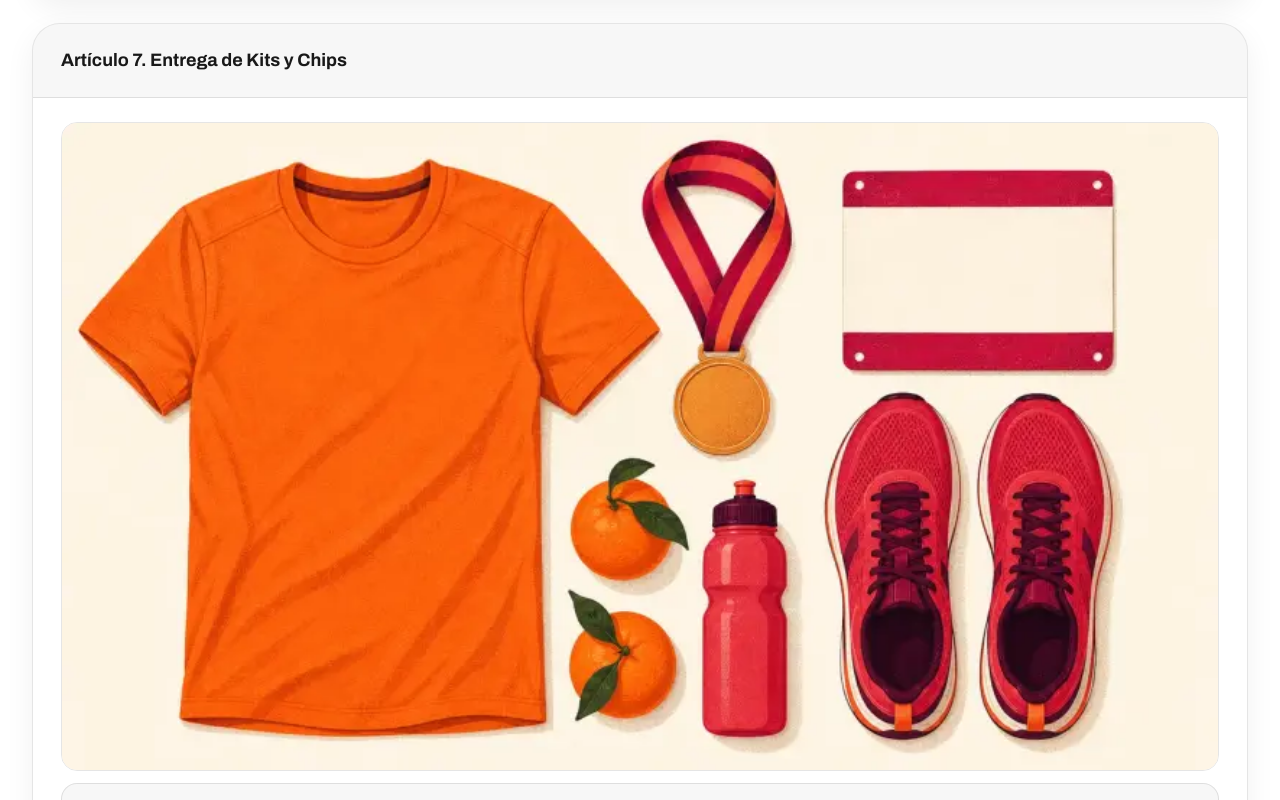
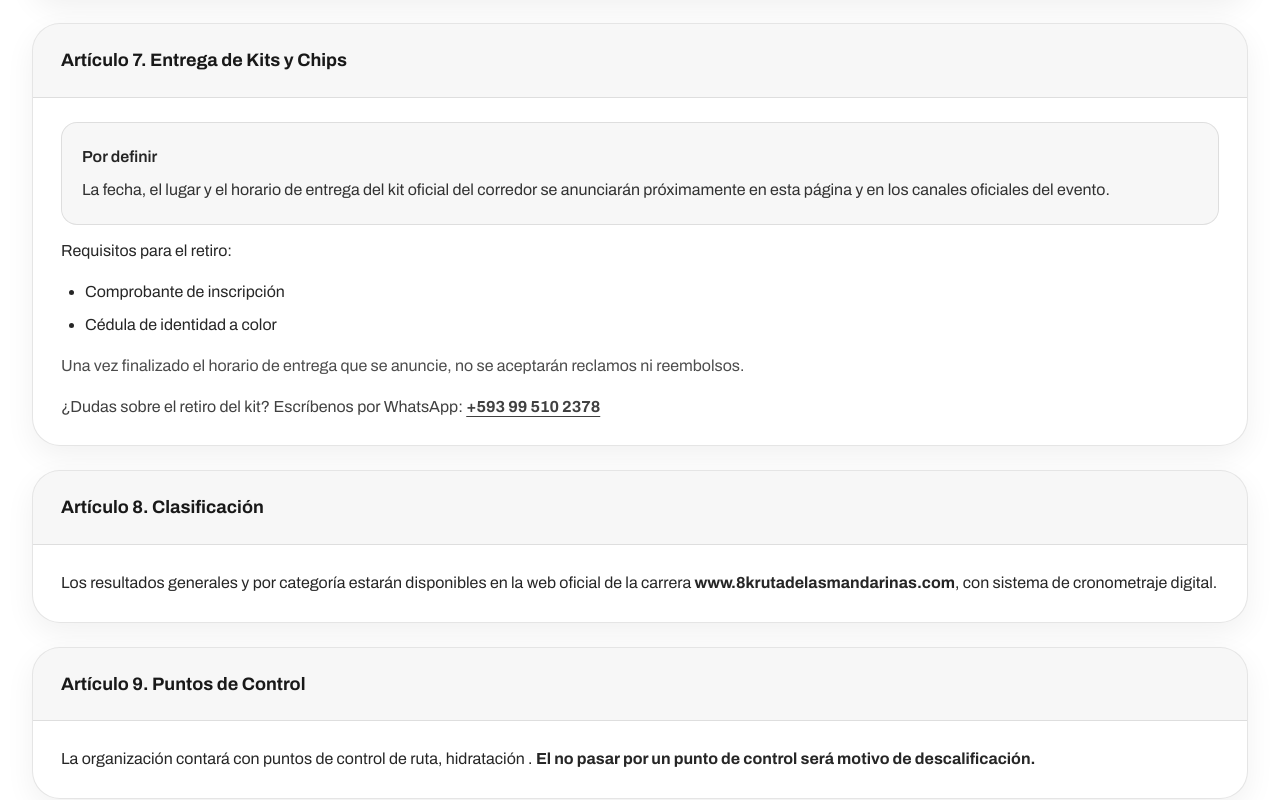
Before and after one commit to VictorAndrade08/8k-mandarinas-2026, a Next.js app: page /reglamento in a window 1280 px wide. Shown: the part 2460-3260 px from the top of the page. Built offline with nearby package versions, Linux system fonts and the light colour scheme.

Commit message:
Refactor code structure for improved readability and maintainability

```diff
--- a/app/reglamento/page.tsx
+++ b/app/reglamento/page.tsx
@@ -7,7 +7,6 @@ import {
   WHATSAPP_SOPORTE,
   PREMIOS,
 } from "../lib/carrera";
-import { srcSetDe } from "../lib/imagen";
 
 // WhatsApp de la organización para reclamos de resultados. Es distinto del de
 // soporte al corredor: este lo atiende el juzgamiento, no inscripciones.
@@ -226,20 +225,6 @@ export default function ReglamentoSection() {
 
           <ArticleCard id="art-7" title="Artículo 7. Entrega de Kits y Chips">
             <div className="space-y-3">
-              {/* El kit dibujado (ilustración declarada, docs/CAMBIO-IMAGENES.md):
-                  quince artículos de texto seguido agradecen un respiro visual,
-                  y este es EL artículo que la gente busca. */}
-              <img
-                src="/ilustraciones/kit-plano.webp"
-                srcSet={srcSetDe("/ilustraciones/kit-plano.webp")}
-                sizes="(max-width: 768px) 100vw, 680px"
-                alt="Ilustración del kit del corredor: camiseta, medalla, dorsal, botella de agua, zapatillas y mandarinas"
-                width={1280}
-                height={716}
-                className="w-full rounded-2xl border border-black/10"
-                loading="lazy"
-                decoding="async"
-              />
               {/* Fecha, lugar y horario aún sin confirmar por la organización.
                   Se anuncia como pendiente en vez de arrastrar los datos de la
                   edición anterior: un corredor que viaja a retirar el kit a un
```
Also changed, not shown: .claude/settings.json, logo-home.png (added).
